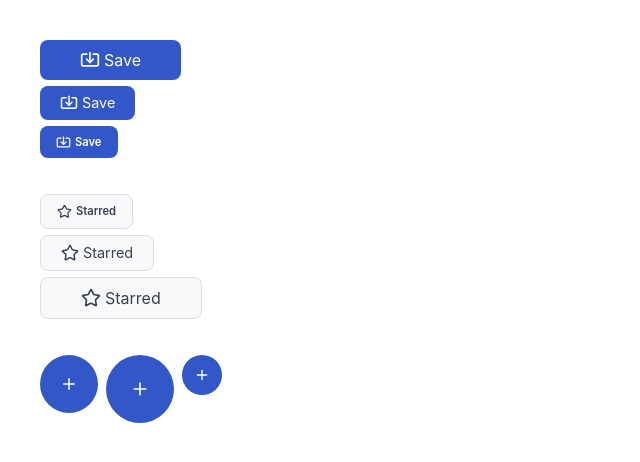
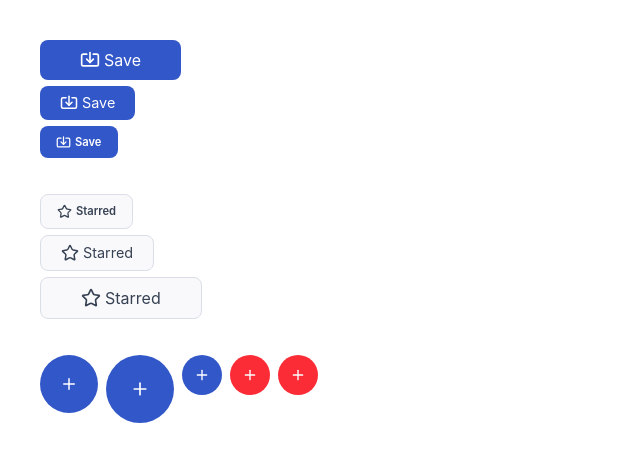
Before and after one commit to jatinydu/savestream, a React (Vite) app in the folder client/: page / in a window 1280 px wide. Shown: the top 462 px of the page, without its empty margins (0-640 px from the left). Built offline with nearby package versions, Linux system fonts and the light colour scheme.

Commit message:
feat: add delete action-btn to library

```diff
--- a/client/src/App.tsx
+++ b/client/src/App.tsx
@@ -18,6 +18,8 @@ function App() {
           <ActionBtn variant="add" size="medium" icon={<Plus size={18}/>} onClick={()=>{}}/>
           <ActionBtn variant="add" size="large" icon={<Plus size={20}/>} onClick={()=>{}}/>
           <ActionBtn variant="add" size="small" icon={<Plus size={16}/>} onClick={()=>{}}/>
+          <ActionBtn variant="delete" size="small" icon={<Plus size={16}/>} onClick={()=>{}}/>
+          <ActionBtn variant="delete" size="small" icon={<Plus size={16}/>} onClick={()=>{}}/>
           </div>
       </div>
     </>
```
